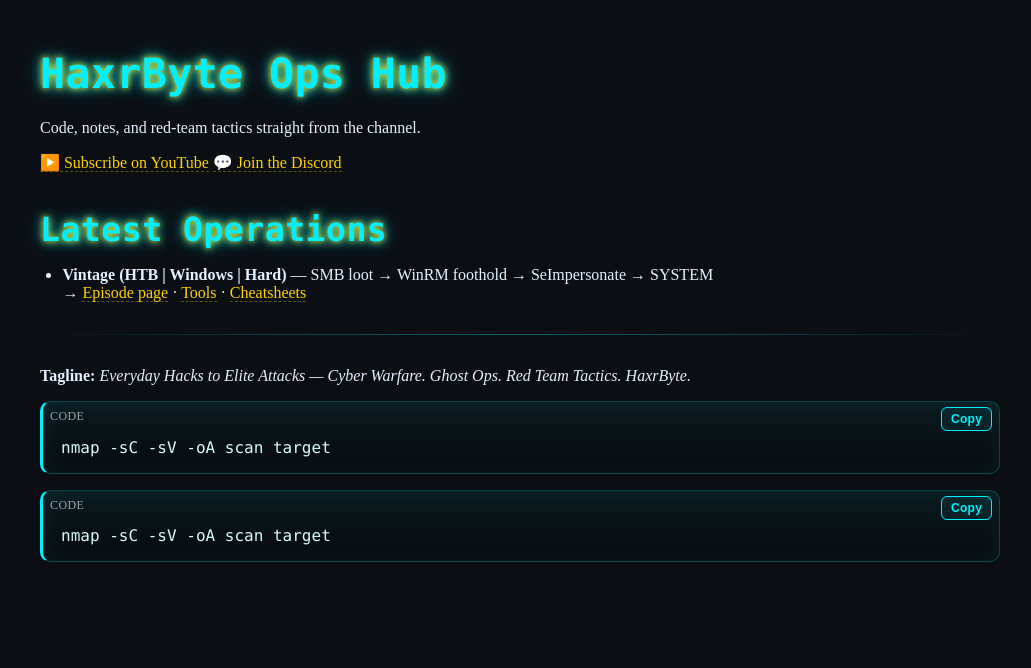
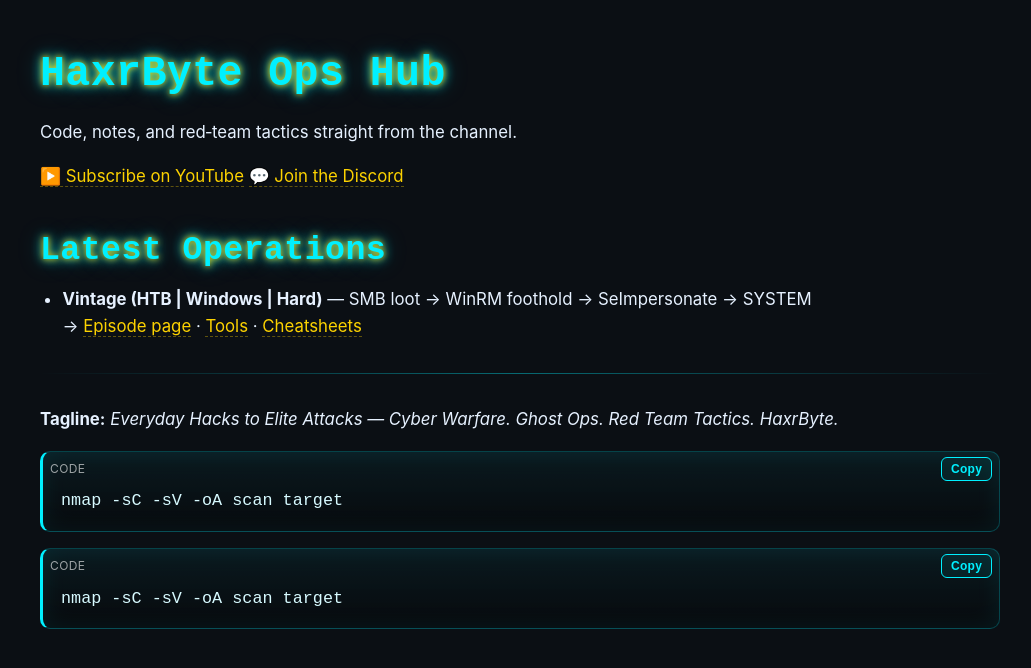
Before and after one commit to haxrbyte/ghost-shell, a Jekyll site: the page built from docs/index.md, in a window 1280 px wide. Shown: the top 668 px of the page, without its empty margins (120-1151 px from the left). Built offline with Jekyll 4.4.1, drawn with Linux system fonts in a browser that asks for light colours; our own code applies the rules of GitHub Pages for plain Markdown files.

Commit message:
Update custom.css

```diff
--- a/docs/assets/css/custom.css
+++ b/docs/assets/css/custom.css
@@ -257,3 +257,21 @@
 .hx-lang {
   top: 8px;              /* push label slightly down */
 }
+
+/* Body text override: readable sans-serif */
+body, p, li {
+  font-family: 'Inter', Arial, sans-serif;
+  font-size: 1.05rem;     /* bump slightly for readability */
+  line-height: 1.65;      /* more breathing room */
+  color: var(--hx-fg);
+}
+
+/* Keep headings in neon monospace */
+h1, h2, h3, h4, h5, h6 {
+  font-family: 'Fira Code', monospace;
+}
+
+/* Inline code + preformatted stays monospace */
+code, pre, tt {
+  font-family: 'Fira Code', monospace;
+}
```
